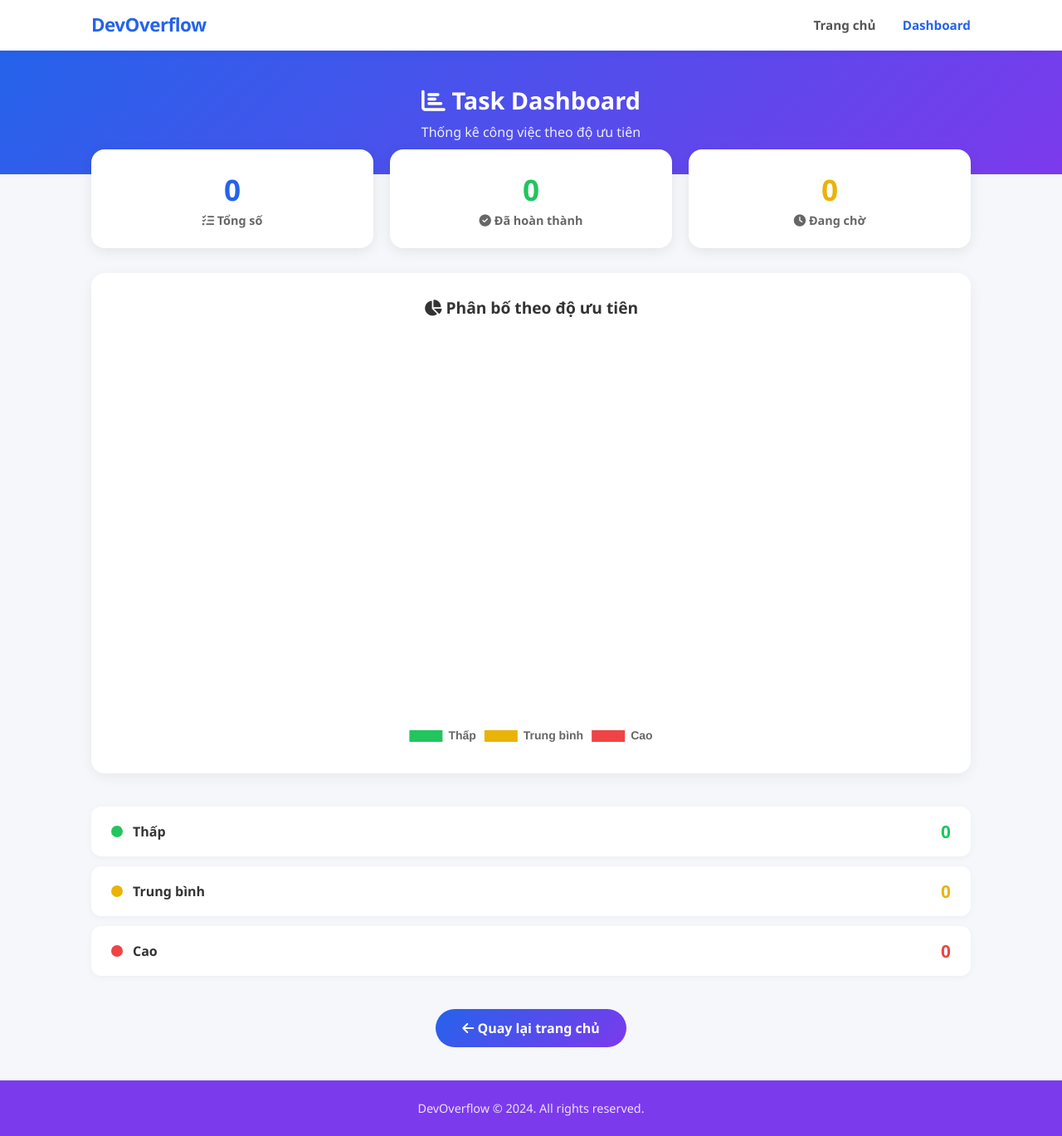
After one commit to quocdat16061990/python-django, a Django app: page /dashboard/ in a window 1280 px wide. The commit adds this page. Shown: the whole page at 83% size. Run offline with Django 5.2, Linux system fonts and the light colour scheme; data that the repository does not hold is empty.

Commit message:
Add dashboard with chart, change color to blue+purple

```diff
--- /dev/null
+++ b/tasks/templates/tasks/dashboard.html
@@ -0,0 +1,267 @@
+<!DOCTYPE html>
+<html lang="vi">
+<head>
+    <meta charset="UTF-8">
+    <meta name="viewport" content="width=device-width, initial-scale=1.0">
+    <title>Dashboard - DevOverflow</title>
+    <script src="https://cdn.jsdelivr.net/npm/chart.js"></script>
+    <link rel="stylesheet" href="https://cdnjs.cloudflare.com/ajax/libs/font-awesome/6.4.0/css/all.min.css">
+    <style>
+        * { margin: 0; padding: 0; box-sizing: border-box; }
+        body {
+            font-family: "Segoe UI", Tahoma, sans-serif;
+            background: #f5f7fa;
+            color: #333;
+            min-height: 100vh;
+        }
+        header {
+            background: #fff;
+            border-bottom: 2px solid #eef2ff;
+            box-shadow: 0 2px 12px rgba(0,0,0,0.06);
+            position: sticky;
+            top: 0;
+            z-index: 100;
+        }
+        header .container {
+            max-width: 1100px;
+            margin: 0 auto;
+            display: flex;
+            align-items: center;
+            justify-content: space-between;
+            padding: 14px 20px;
+        }
+        .logo-text {
+            font-size: 1.4rem;
+            font-weight: 800;
+            color: #2563eb;
+            letter-spacing: -0.5px;
+        }
+        .nav-menu a {
+            color: #555;
+            text-decoration: none;
+            margin-left: 28px;
+            font-size: 0.95rem;
+            font-weight: 600;
+            transition: color 0.2s;
+        }
+        .nav-menu a:hover { color: #2563eb; }
+        .nav-menu a.active { color: #2563eb; }
+
+        .dashboard-header {
+            background: linear-gradient(135deg, #2563eb, #7c3aed);
+            color: #fff;
+            padding: 40px 20px;
+            text-align: center;
+        }
+        .dashboard-header h1 {
+            font-size: 1.8rem;
+            font-weight: 800;
+            margin-bottom: 8px;
+        }
+        .dashboard-header p {
+            opacity: 0.9;
+            font-size: 1rem;
+        }
+
+        .stats-grid {
+            display: grid;
+            grid-template-columns: repeat(auto-fit, minmax(200px, 1fr));
+            gap: 20px;
+            max-width: 1100px;
+            margin: -30px auto 30px;
+            padding: 0 20px;
+        }
+        .stat-card {
+            background: #fff;
+            border-radius: 16px;
+            padding: 24px;
+            text-align: center;
+            box-shadow: 0 4px 16px rgba(0,0,0,0.08);
+        }
+        .stat-card .number {
+            font-size: 2.2rem;
+            font-weight: 900;
+            margin-bottom: 4px;
+        }
+        .stat-card .label {
+            font-size: 0.9rem;
+            color: #666;
+            font-weight: 600;
+        }
+        .stat-card.total .number { color: #2563eb; }
+        .stat-card.completed .number { color: #22c55e; }
+        .stat-card.pending .number { color: #eab308; }
+
+        .chart-section {
+            max-width: 1100px;
+            margin: 0 auto 40px;
+            padding: 0 20px;
+        }
+        .chart-card {
+            background: #fff;
+            border-radius: 16px;
+            padding: 28px;
+            box-shadow: 0 4px 16px rgba(0,0,0,0.06);
+        }
+        .chart-card h2 {
+            font-size: 1.2rem;
+            color: #333;
+            margin-bottom: 20px;
+            text-align: center;
+        }
+        .chart-wrapper {
+            max-width: 500px;
+            margin: 0 auto;
+        }
+
+        .priority-list {
+            max-width: 1100px;
+            margin: 0 auto 40px;
+            padding: 0 20px;
+        }
+        .priority-item {
+            display: flex;
+            align-items: center;
+            justify-content: space-between;
+            background: #fff;
+            padding: 16px 24px;
+            border-radius: 12px;
+            margin-bottom: 12px;
+            box-shadow: 0 2px 8px rgba(0,0,0,0.04);
+        }
+        .priority-left {
+            display: flex;
+            align-items: center;
+            gap: 12px;
+        }
+        .priority-dot {
+            width: 14px;
+            height: 14px;
+            border-radius: 50%;
+        }
+        .priority-name {
+            font-weight: 600;
+            font-size: 1rem;
+        }
+        .priority-count {
+            font-size: 1.3rem;
+            font-weight: 800;
+        }
+
+        .back-link {
+            text-align: center;
+            padding-bottom: 40px;
+        }
+        .back-link a {
+            display: inline-block;
+            padding: 12px 32px;
+            background: linear-gradient(135deg, #2563eb, #7c3aed);
+            color: #fff;
+            border-radius: 50px;
+            text-decoration: none;
+            font-weight: 700;
+            transition: transform 0.2s;
+        }
+        .back-link a:hover {
+            transform: translateY(-2px);
+        }
+
+        footer {
+            background: #7c3aed;
+            color: rgba(255,255,255,0.85);
+            text-align: center;
+            padding: 24px 20px;
+            font-size: 0.9rem;
+        }
+
+        @media (max-width: 600px) {
+            .stats-grid { grid-template-columns: 1fr; }
+        }
+    </style>
+</head>
+<body>
+    <header>
+        <div class="container">
+            <div class="logo-text">DevOverflow</div>
+            <nav class="nav-menu">
+                <a href="{% url 'index' %}">Trang chủ</a>
+                <a href="{% url 'dashboard' %}" class="active">Dashboard</a>
+            </nav>
+        </div>
+    </header>
+
+    <section class="dashboard-header">
+        <h1><i class="fas fa-chart-bar"></i> Task Dashboard</h1>
+        <p>Thống kê công việc theo độ ưu tiên</p>
+    </section>
+
+    <section class="stats-grid">
+        <div class="stat-card total">
+            <div class="number">{{ total_tasks }}</div>
+            <div class="label"><i class="fas fa-tasks"></i> Tổng số</div>
+        </div>
+        <div class="stat-card completed">
+            <div class="number">{{ completed_tasks }}</div>
+            <div class="label"><i class="fas fa-check-circle"></i> Đã hoàn thành</div>
+        </div>
+        <div class="stat-card pending">
+            <div class="number">{{ pending_tasks }}</div>
+            <div class="label"><i class="fas fa-clock"></i> Đang chờ</div>
+        </div>
+    </section>
+
+    <section class="chart-section">
+        <div class="chart-card">
+            <h2><i class="fas fa-chart-pie"></i> Phân bố theo độ ưu tiên</h2>
+            <div class="chart-wrapper">
+                <canvas id="priorityChart"></canvas>
+            </div>
+        </div>
+    </section>
+
+    <section class="priority-list">
+        {% for item in tasks_by_priority %}
+        <div class="priority-item">
+            <div class="priority-left">
+                <span class="priority-dot" style="background: {{ item.color }}"></span>
+                <span class="priority-name">{{ item.priority }}</span>
+            </div>
+            <span class="priority-count" style="color: {{ item.color }}">{{ item.count }}</span>
+        </div>
+        {% endfor %}
+    </section>
+
+    <div class="back-link">
+        <a href="{% url 'index' %}"><i class="fas fa-arrow-left"></i> Quay lại trang chủ</a>
+    </div>
+
+    <footer>
+        <p>DevOverflow &copy; 2024. All rights reserved.</p>
+    </footer>
+
+    <script>
+        const ctx = document.getElementById('priorityChart').getContext('2d');
+        new Chart(ctx, {
+            type: 'doughnut',
+            data: {
+                labels: [{% for item in tasks_by_priority %}'{{ item.priority }}',{% endfor %}],
+                datasets: [{
+                    data: [{% for item in tasks_by_priority %}{{ item.count }},{% endfor %}],
+                    backgroundColor: [{% for item in tasks_by_priority %}'{{ item.color }}',{% endfor %}],
+                    borderWidth: 0,
+                }]
+            },
+            options: {
+                responsive: true,
+                plugins: {
+                    legend: {
+                        position: 'bottom',
+                        labels: { font: { size: 14, weight: 'bold' } }
+                    }
+                },
+                cutout: '65%',
+            }
+        });
+    </script>
+</body>
+</html>
--- a/tasks/urls.py
+++ b/tasks/urls.py
@@ -3,6 +3,7 @@ from . import views
 
 urlpatterns = [
     path('', views.index, name='index'),
+    path('dashboard/', views.dashboard, name='dashboard'),
     path('register/', views.register, name='register'),
     path('add/', views.add_task, name='add_task'),
     path('toggle/<int:task_id>/', views.toggle_task, name='toggle_task'),
--- a/tasks/views.py
+++ b/tasks/views.py
@@ -4,6 +4,30 @@ from django.views.decorators.http import require_POST
 from django.views.decorators.csrf import csrf_exempt
 from .models import Task
 import requests
+
+
+def dashboard(request):
+    tasks = Task.objects.all()
+    total = tasks.count()
+    completed = tasks.filter(completed=True).count()
+    pending = total - completed
+
+    low_count = tasks.filter(priority='low').count()
+    medium_count = tasks.filter(priority='medium').count()
+    high_count = tasks.filter(priority='high').count()
+
+    tasks_by_priority = [
+        {'priority': 'Thấp', 'count': low_count, 'color': '#22c55e'},
+        {'priority': 'Trung bình', 'count': medium_count, 'color': '#eab308'},
+        {'priority': 'Cao', 'count': high_count, 'color': '#ef4444'},
+    ]
+
+    return render(request, 'tasks/dashboard.html', {
+        'total_tasks': total,
+        'completed_tasks': completed,
+        'pending_tasks': pending,
+        'tasks_by_priority': tasks_by_priority,
+    })
 
 
 def index(request):
```
Also changed, not shown: tasks/templates/tasks/index.html (+39 -39 lines), tasks/tests.py (+16 -0 lines), .claude/settings.local.json.
